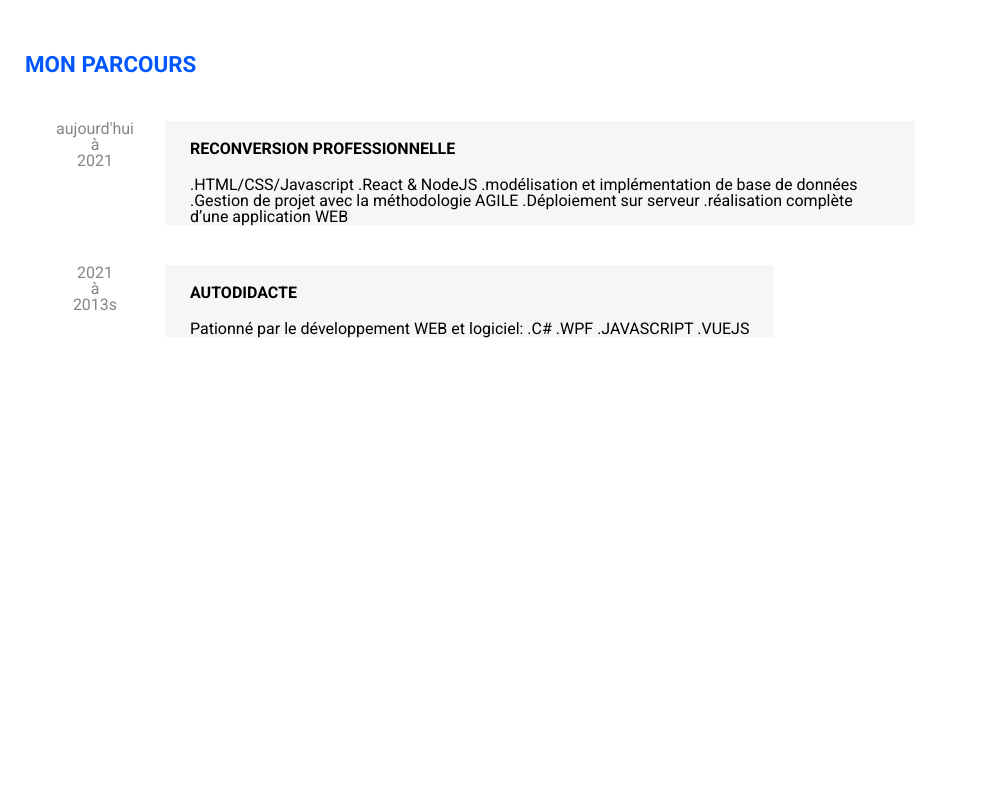
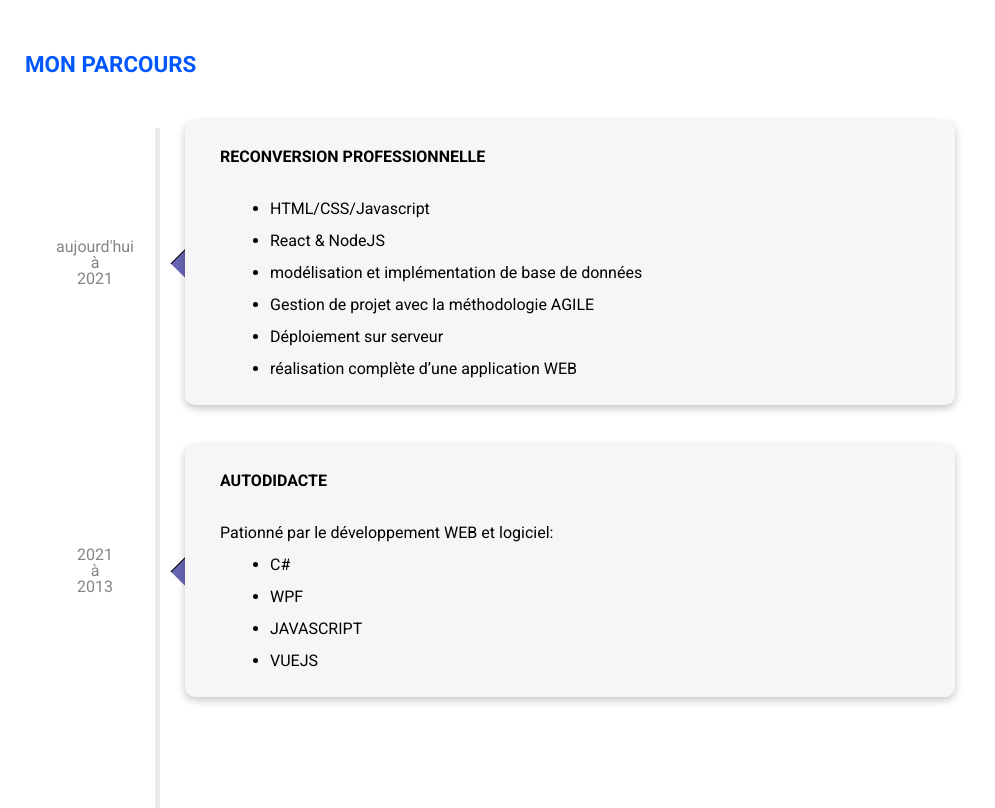
Before and after one commit to aviateur22/moncv, a Vue app: page / in a window 1280 px wide. Shown: the part 520-1328 px from the top of the page, without its empty margins (0-995 px from the left). Before the commit the page ends 927 px from the top, so only its background shows below. Built offline with nearby package versions, Linux system fonts and the light colour scheme.

Commit message:
finishing my experience component

```diff
--- a/src/components/NavBar.vue
+++ b/src/components/NavBar.vue
@@ -22,7 +22,7 @@
 
                 <div class="header_navlink-container">
                     <img class="header_navlink-picture" src="../assets/images/html.png" alt="ma photo">
-                    <h2><a class="header__navlink" href="#MyDescription">mon parcours</a></h2>
+                    <h2><a class="header__navlink" href="#myExperience">mon parcours</a></h2>
                 </div>
 
                 <div class="header_navlink-container">
--- a/src/components/ProfessionalExcperience.vue
+++ b/src/components/ProfessionalExcperience.vue
@@ -1,29 +1,32 @@
 <template>
-  <div class="container">
+  <div id="myExperience" class="container">
       <h2 class="title">mon parcours</h2>
+
+       <div class="time-line"></div>
       <!-- reconvertion professionel -->
       <section>
           <article class="article">
               <!-- conteneur date et echelle -->
-              <header>
-                  <div class="article__header">
+              <header class="article__header">
                     <h3 class="article__header-title">
                           <p>aujourd'hui </p>
                           <p>à </p>
                           <p>2021</p>
                     </h3>
-                  </div>
+
+
+
               </header>
               <main class="article__content">
                   <h2 class="article__content-title">reconversion professionnelle</h2>
-                  <p class="article__content-text">
-                    .HTML/CSS/Javascript
-                    .React & NodeJS
-                    .modélisation et implémentation de base de données
-                    .Gestion de projet avec la méthodologie AGILE
-                    .Déploiement sur serveur
-                    .réalisation complète d’une application WEB
-                  </p>
+                  <ul class="article__list">
+                      <li><p class="article__list-item">HTML/CSS/Javascript</p></li>
+                      <li><p class="article__list-item">React & NodeJS</p></li>
+                      <li><p class="article__list-item">modélisation et implémentation de base de données</p></li>
+                      <li><p class="article__list-item">Gestion de projet avec la méthodologie AGILE</p></li>
+                      <li><p class="article__list-item">Déploiement sur serveur</p></li>
+                      <li><p class="article__list-item">réalisation complète d’une application WEB </p></li>
+                  </ul>
               </main>
           </article>
       </section>
@@ -32,26 +35,22 @@
       <section>
           <article class="article">
               <!-- conteneur date et echelle -->
-              <header>
-                  <div class="article__header">
+              <header class="article__header">
                     <h3 class="article__header-title">
                         <p>2021</p>
                         <p>à</p>
-                            <p>2013s</p>
+                        <p>2013</p>
                     </h3>
-                  </div>
-
               </header>
               <main class="article__content">
                     <h2 class="article__content-title">autodidacte</h2>
-
-                    <p class="article__content-text">
-                        Pationné par le développement WEB et logiciel:
-                        .C#
-                        .WPF
-                        .JAVASCRIPT
-                        .VUEJS
-                    </p>
+                    <p class="article__content-text"> Pationné par le développement WEB et logiciel: </p>
+                    <ul class="article__list">
+                        <li><p class="article__list-item">C#</p></li>
+                        <li><p class="article__list-item">WPF</p></li>
+                        <li><p class="article__list-item">JAVASCRIPT</p></li>
+                        <li><p class="article__list-item">VUEJS</p></li>
+                    </ul>
               </main>
           </article>
       </section>
@@ -68,6 +67,7 @@ export default {
 <style scoped>
     .container{
         padding: var(--padding_block);
+        position: relative;
     }
     .title{
         text-transform: uppercase;
@@ -77,10 +77,25 @@ export default {
         padding: 25px 0px;
 
     }
+    .time-line{
+        position: absolute;
+        width: 5px;
+        background-color: #EBEBEB;
+        top: 150px;
+        height: 680px;
+        left: 155px;
+    }
+
     .article{
         padding: 20px 0px;
         display: flex;
+    }
 
+    .article__header{
+        display: flex;
+        flex-direction: row;
+        align-items: center;
+        justify-content: center;
 
     }
 
@@ -96,16 +111,40 @@ export default {
     }
 
     .article__content{
-        max-width: 700px;
-        padding: 0px 25px;
+        position: relative;
+        width: 700px;
+        padding: 0px 35px;
         background-color: #F6F6F6;
+        line-height: 2;
+        padding-bottom: 20px;
+        border-radius: 10px;
+        box-shadow: rgba(0, 0, 0, 0.24) 0px 3px 8px;
+        margin-left: 20px;
+    }
+
+    .article__content::before{
+        content: "";
+        position: absolute;
+        width: 20px;
+        height: 20px;
+        border-top: 1px solid;
+        border-left: 1px solid;
+        top: calc(50% - 10px);
+        left: -10px;
+        background: #6666b3;
+        transform: rotate(45deg);
+        z-index: -1;
     }
 
     .article__content-title{
         text-transform: uppercase;
         font-weight: var(--text-bolder);
         padding: 20px 0px;
+    }
 
+    .article__list{
+        list-style-type: disc;
+        padding-left: 50px;
     }
 
 </style>
```
Lines whose indentation alone changed are shown as unchanged.
